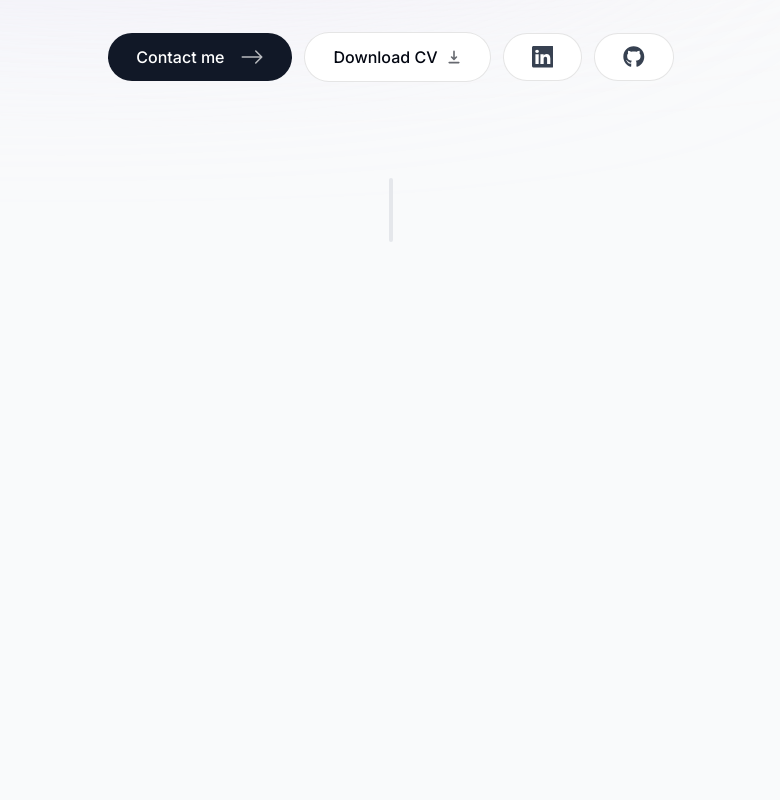
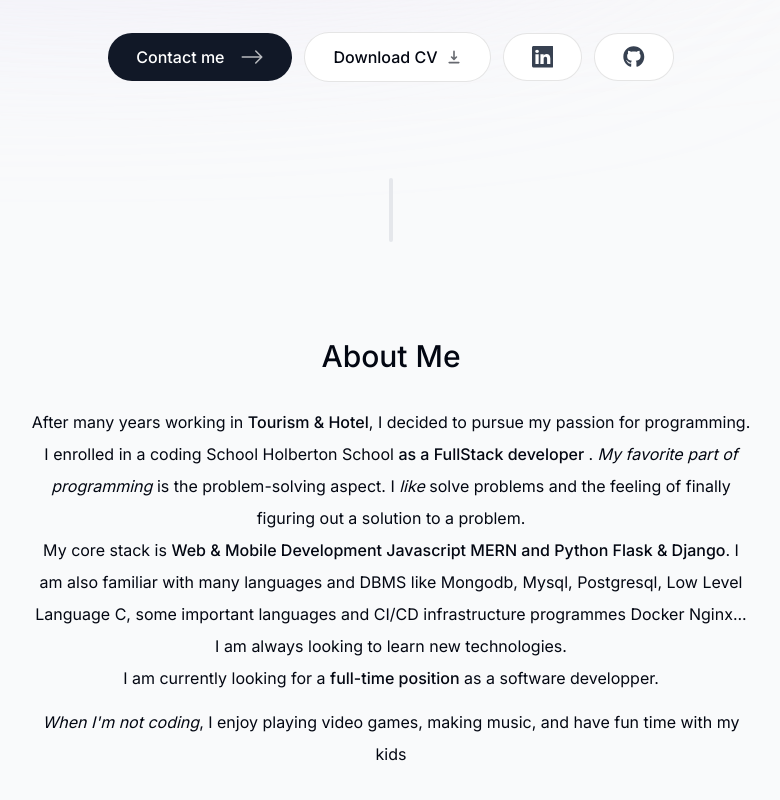
Before and after one commit to Devmustroc/portefolio, a Next.js app: page / in a window 1280 px wide. Shown: the part 704-1504 px from the top of the page, without its empty margins (249-1029 px from the left). Built offline with nearby package versions, Linux system fonts and the light colour scheme.

Commit message:
:art: About and section Heading

```diff
--- a/app/page.tsx
+++ b/app/page.tsx
@@ -1,11 +1,13 @@
 import Intro from "@/components/intro";
 import SectionDivider from "@/components/section-divider";
+import About from "@/components/about";
 
 export default function Home() {
   return (
     <main className="flex flex-col items-center px-4">
       <Intro />
       <SectionDivider />
+      <About />
     </main>
   )
 }
--- /dev/null
+++ b/components/about.tsx
@@ -0,0 +1,32 @@
+import React from 'react'
+import SectionHeading from "@/components/section-heading";
+
+export default function About() {
+    return (
+        <section className="mb-28 max-w-[45rem] text-center leading-8 sm:mb-40"
+        >
+                <SectionHeading />
+                <p className="mb-3">
+                    After many years working in {" "}
+                    <span className="font-medium">Tourism & Hotel</span>, I decided to pursue my
+                    passion for programming. I enrolled in a coding School  Holberton School{" "}
+                    <span className="font-medium">as a FullStack developer </span>.{" "}
+                    <span className="italic">My favorite part of programming</span> is the
+                    problem-solving aspect. I <span className="italic">like</span> solve problems and the
+                    feeling of finally figuring out a solution to a problem.
+                    <br/>My core stack
+                    is{" "}
+                    <span className="font-medium"> Web & Mobile Development Javascript MERN and Python Flask & Django
+                    </span>
+                    . I am also familiar with many languages and DBMS like Mongodb, Mysql, Postgresql, Low Level Language C, some important languages and CI/CD infrastructure programmes Docker Nginx...<br/> I am always looking to
+                    learn new technologies.<br/> I am currently looking for a{" "}
+                    <span className="font-medium">full-time position</span> as a software
+                    developper.
+                </p>
+                <p>
+                    <span className="italic">When I'm not coding</span>, I enjoy playing
+                    video games, making music, and have fun time with my kids
+                </p>
+        </section>
+    )
+}
--- a/components/intro.tsx
+++ b/components/intro.tsx
@@ -43,7 +43,7 @@ export default function Intro() {
                 </div>
             </div>
             <div>
-                <motion.p className="font-medium mb-10 mt-4 px-4 text-3xl !leading-[1.5] sm:text-4xl"
+                <motion.h1 className="font-medium mb-10 mt-4 px-4 text-3xl !leading-[1.5] sm:text-4xl"
                 initial={{
                     opacity: 0,
                     y: 100,
@@ -57,7 +57,7 @@ export default function Intro() {
                     <span className="font-bold">2 Years as a Holberton School Student.</span> I enjoy
                     building <span className="italic">sites & apps</span>. My focus is{" "}
                     <span className="underline">React (Next.js)</span>.
-                </motion.p>
+                </motion.h1>
             </div>
             <motion.div className="flex flex-col sm:flex-row
             items-center justify-center gap-3 px-4 font-medium"
--- /dev/null
+++ b/components/section-heading.tsx
@@ -0,0 +1,8 @@
+import React from 'react'
+
+export default function SectionHeading() {
+    return (
+            <h2 className="text-3xl font-medium capitalize mb-8"
+            >About me</h2>
+    )
+};
```
